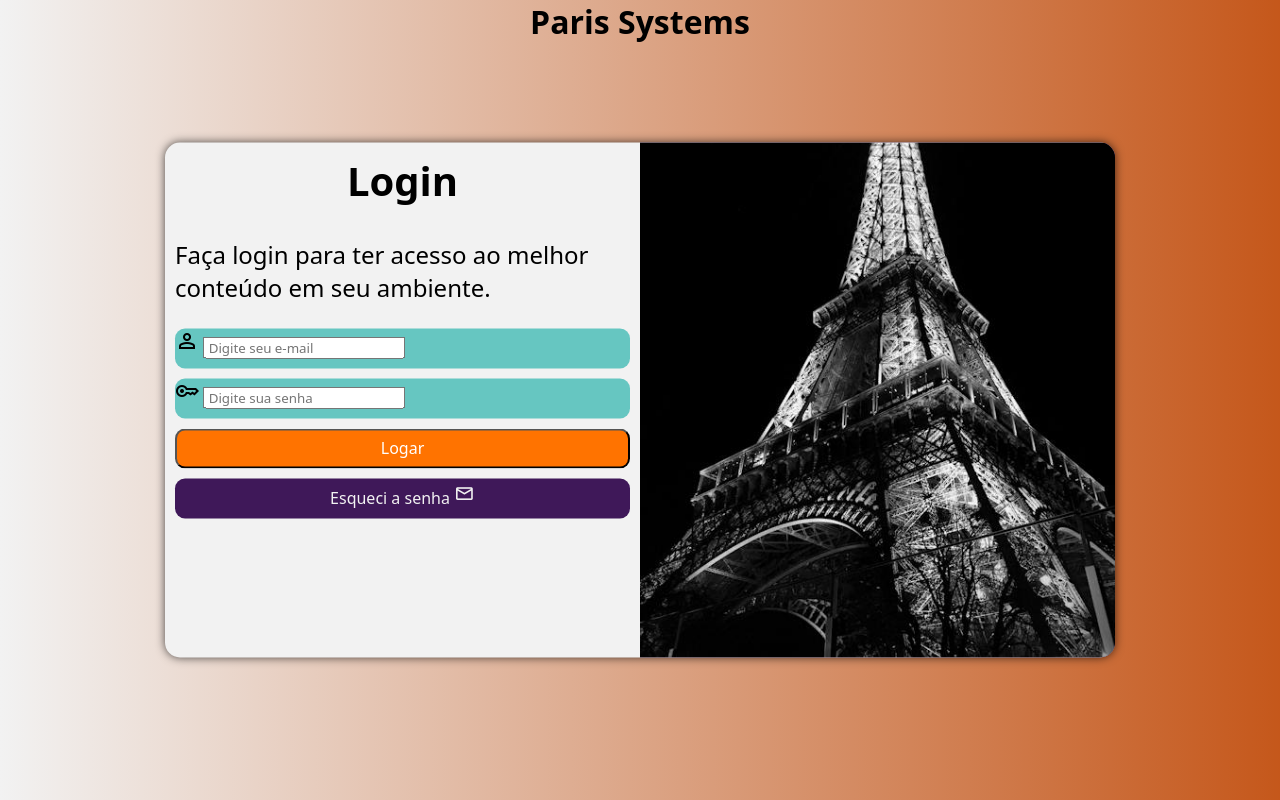
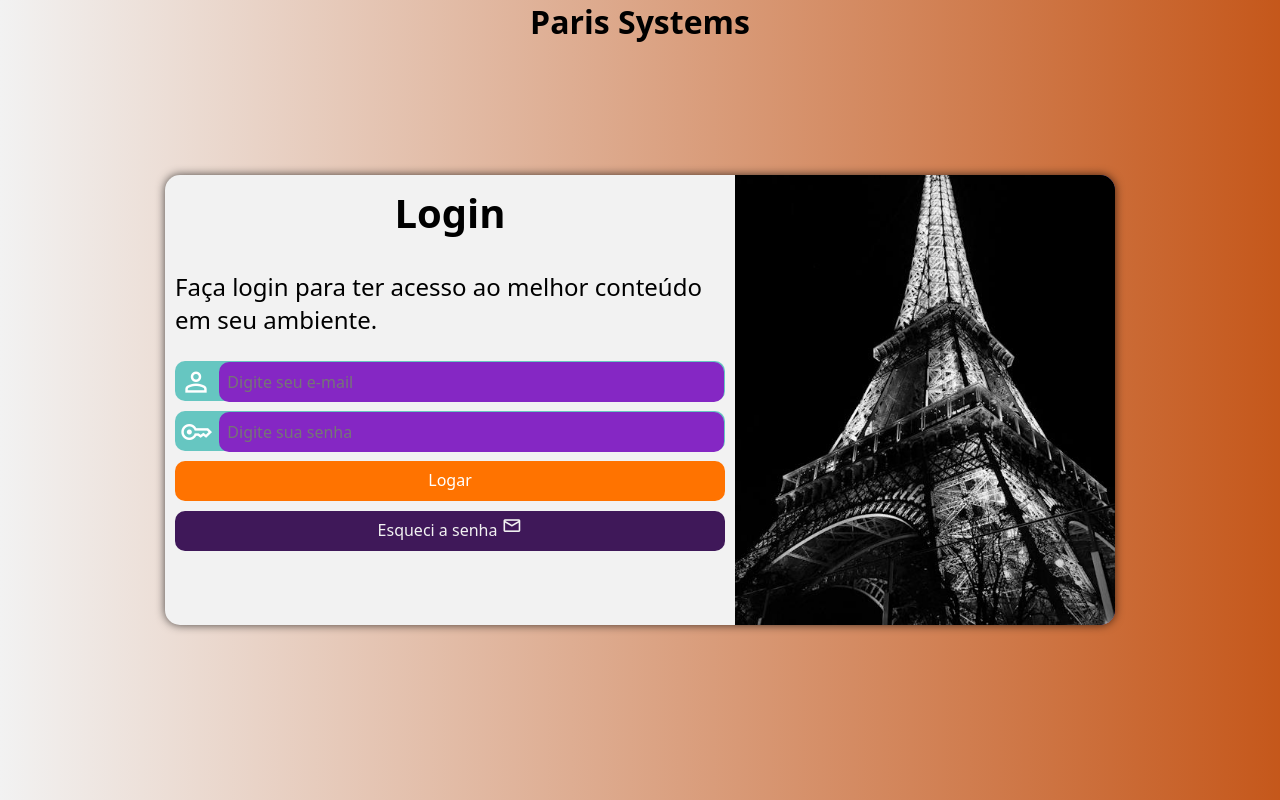
Before and after one commit to LuisHenque/projeto-login, a plain HTML site: page index.html in a window 1280 px wide. Drawn offline with nearby package versions, Linux system fonts and the light colour scheme.

Commit message:
Conclusão da tela de login com media query

```diff
--- a/style/style-mq.css
+++ b/style/style-mq.css
@@ -5,12 +5,13 @@
         background-image: linear-gradient(to bottom, #3f1859, #f2f2f2);
     }
     section#login {
-        width: 800px;
+        width: 700px;
+        height: 330px;
     }
     section#login > div#imagemLogin {
         float: left;
         width: 30%;
-        height: 500px;
+        height: 330px;
     }
     section#login > div#formLogin {
         float: right;
@@ -33,15 +34,16 @@
     }
     section#login {
         width: 950px;
+        height: 450px;
     }
     section#login > div#imagemLogin {
         float: right;
-        width: 50%;
+        width: 40%;
         height: 100%;
     }
     section#login > div#formLogin {
         float: left;
-        width: 50%;
+        width: 60%;
 
     }
     div#formLogin > h1 {
--- a/style/style.css
+++ b/style/style.css
@@ -32,8 +32,8 @@ section#login {
     left: 50%;
     top: 50%;
     overflow: hidden;
+    box-shadow: 0px 0px 10px rgba(0, 0, 0, 0.692);
     transform: translate(-50%, -50%);
-    box-shadow: 0px 0px 10px rgba(0, 0, 0, 0.692);
     transition: width .3s, height .3s;
     transition-timing-function: ease;
 }
@@ -63,25 +63,43 @@ div#formLogin > p {
 
 form > div.campo {
     background-color: #19afa7a4;
+    display: block;
     height: 40px;
     border-radius: 10px;
     margin: 10px 0px;
+    width: 100%;
 }
 
 div.campo > label {
     display: none;
 }
 
-/* input {
+div.campo > span {
+    color: white;
+    font-size: 2em;
+    width: 40px;
+    padding: 5px;
+}
+
+div.campo > input {
+    background-color: #8527c4;
+    color: black;
+    font-size: 1em;
+    height: 100%;
     border: none;
-    display: block;
+    border-radius: 10px;
+    padding: 4px;
+    width: calc(100% - 45px);
+    transform: translateY(-10px);
+}
 
-    height: 30px;
-    padding-left: 10px;
-} */
+div.campo > input:focus-within {
+    background-color: white;
+}
 
 form > input[type=submit] {
     background-color: #ff7300;
+    border: none;
     border-radius: 10px;
     color: white;
     display: block;
```
